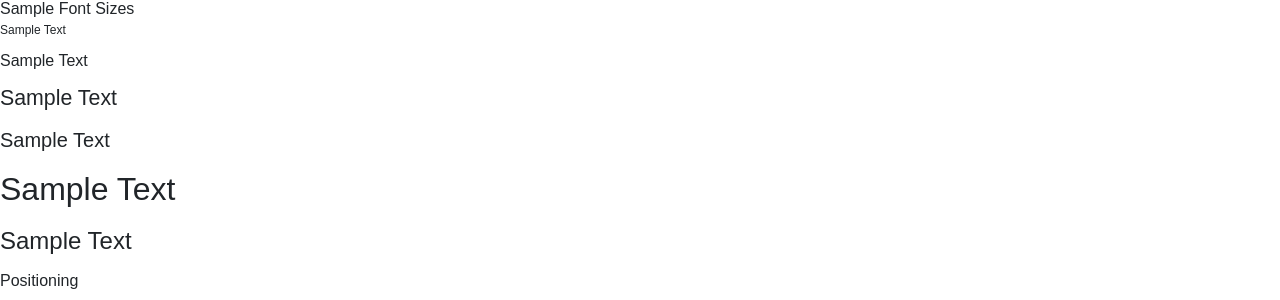
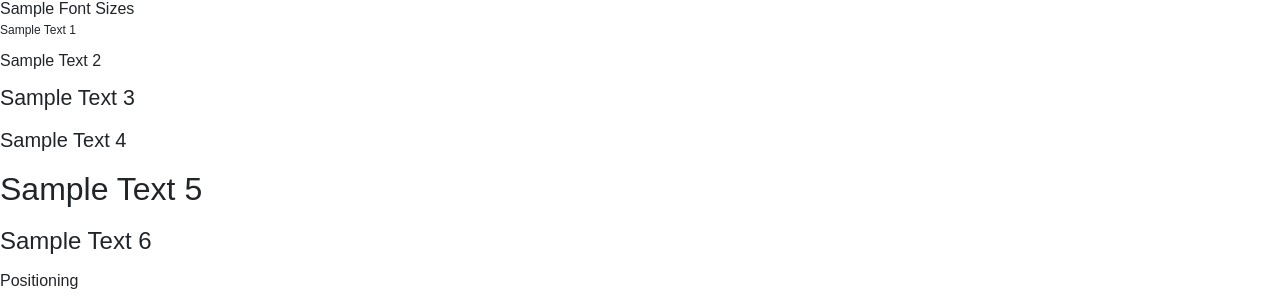
Before and after one commit to ch722bruce/selfpracticet.github.io, a website: page index.html in a window 1280 px wide. Shown: the part 3284-3584 px from the top of the page. Drawn offline with nearby package versions, Linux system fonts and the light colour scheme.

Commit message:
Update index.html

```diff
--- a/index.html
+++ b/index.html
@@ -188,12 +188,12 @@
     <div class="FontSize" id="FontSize">
       Sample Font Sizes
       <ul>
-        <li class="size1">Sample Text</li>
-        <li class="size2">Sample Text</li>
-        <li class="size3">Sample Text</li>
-        <li class="size4">Sample Text</li>
-        <li class="size5">Sample Text</li>
-        <li class="size6">Sample Text</li>
+        <li class="size1">Sample Text 1</li>
+        <li class="size2">Sample Text 2</li>
+        <li class="size3">Sample Text 3</li>
+        <li class="size4">Sample Text 4</li>
+        <li class="size5">Sample Text 5</li>
+        <li class="size6">Sample Text 6</li>
       </ul>
     </div>
     <!-- ==== End Font Size ==== -->
```
